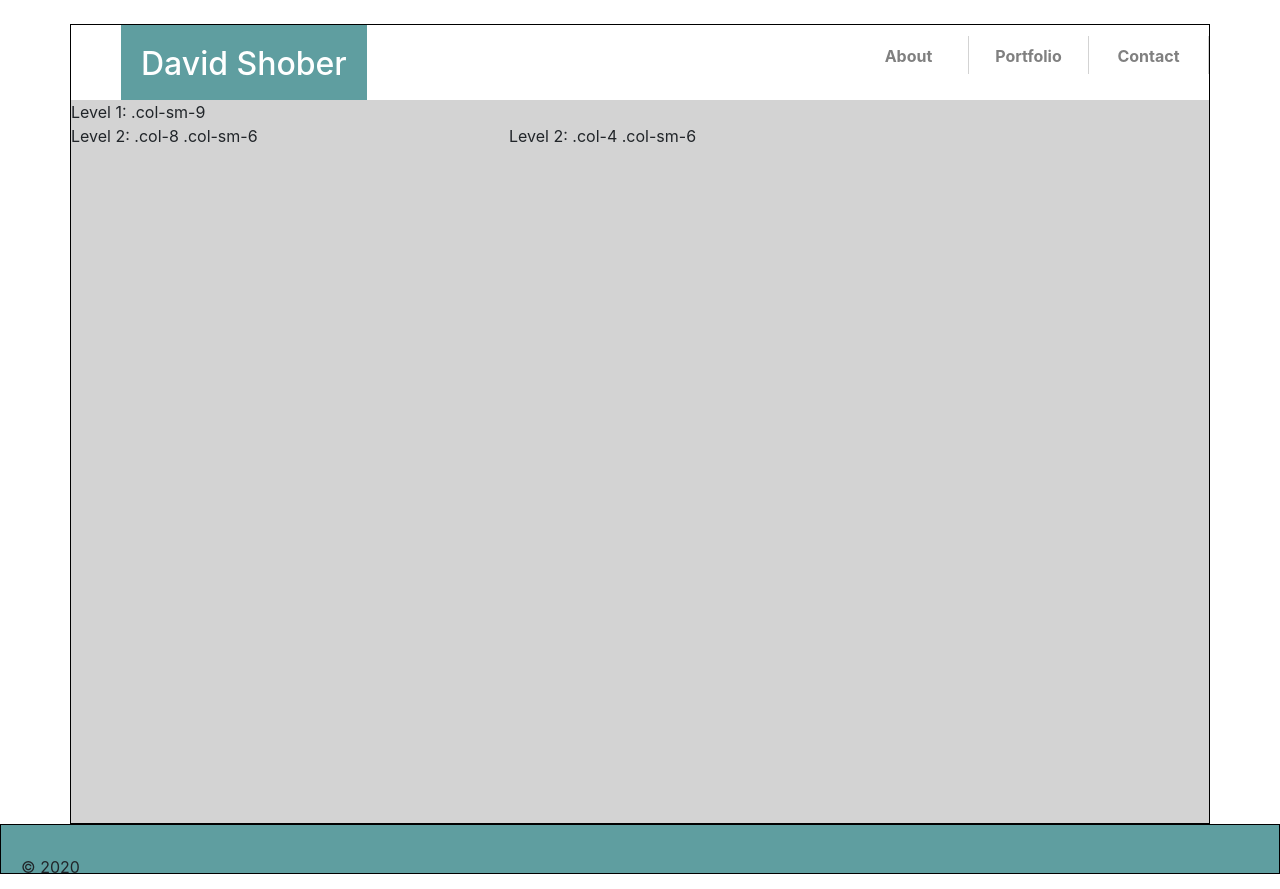
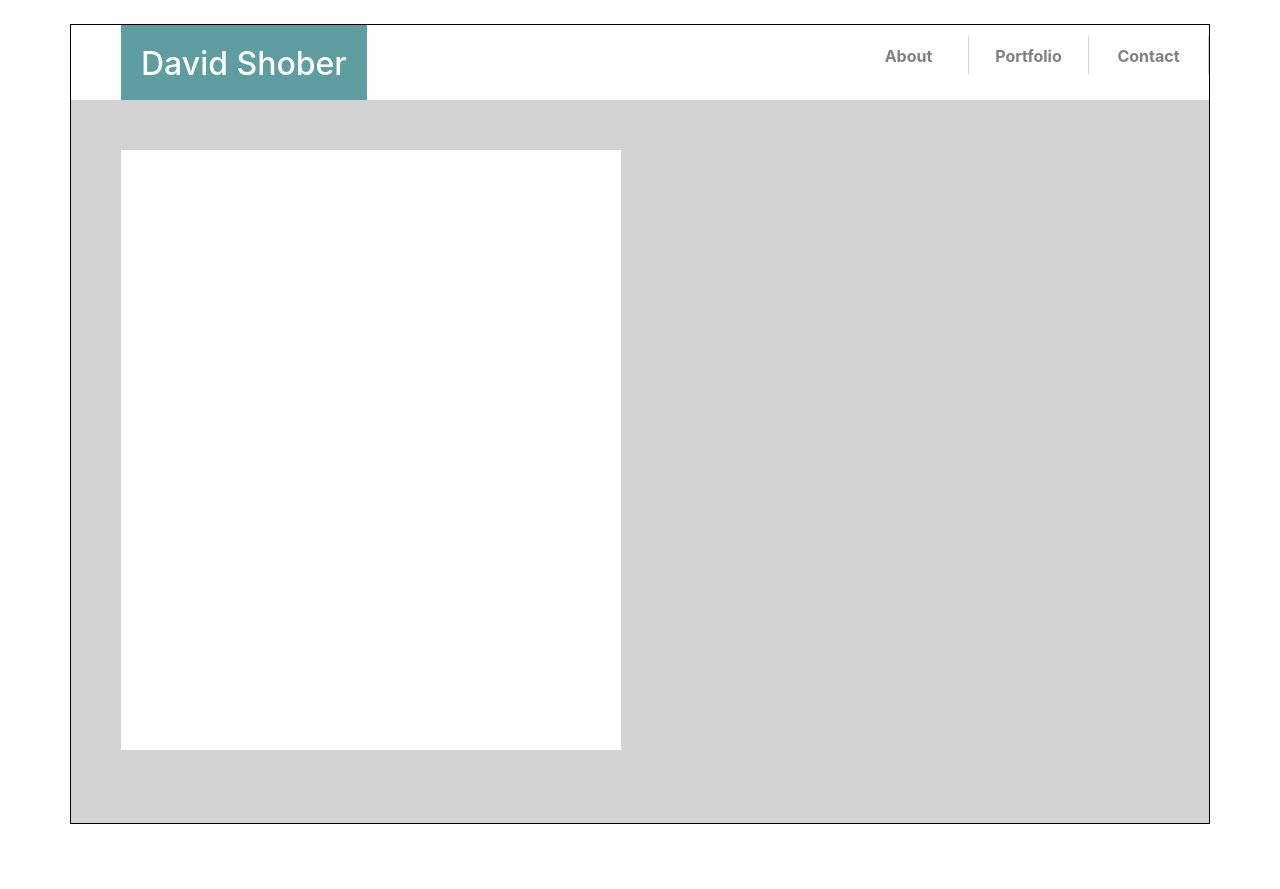
Before and after one commit to Shobes1421/homework2, a plain HTML site: page portfolio.html in a window 1280 px wide. After the commit the page ends 824 px from the top, so only its background shows below. Drawn offline with nearby package versions, Linux system fonts and the light colour scheme.

```diff
--- a/assets/style.css
+++ b/assets/style.css
@@ -1,6 +1,6 @@
 body {
     margin-left: 0px;
-    height: 100%;
+
 }
 .container {
     height: 800px;
@@ -69,7 +69,7 @@ h3 {
     margin-left: 10px;
     margin-top: 20;
     padding-left: 10px;
-    padding-top: 20px;
+    padding-top: 10px;
     padding-bottom: 20px;
     border-bottom:2px solid lightgray;
 }
@@ -86,12 +86,29 @@ p {
     padding: 10px;
 }
 
-/* About Me Css End */
+/* About Me CSS End */
+
+/* Portfolio CSS Start */
+
+.portfolio1 {
+    height: 600px;
+    width: 500px;
+    background-color: #ffff;
+    margin: 50px;
+    padding: 20px;
+    border-bottom: 1px black;
+}
+
+
+
+/* Portfolio CSS End */
 
 /* Contact CSS start */
 
 form {
+    padding-left: 10px;
     padding-top: 20px;
+    color: gray;
 }
 
 input[type=text], select, textarea {
@@ -124,11 +141,3 @@ input[type=submit]:hover {
     padding: 20px;
     border-bottom: 1px black;
 }
-
-
-
-footer {
-    height: 50px;
-    background-color: cadetblue;
-    border: 1px solid black;
-}
--- a/portfolio.html
+++ b/portfolio.html
@@ -22,31 +22,15 @@
                 </ul>
             </nav>
         </header>
-        <div class="container1">
 
-            <div class="row">
-                <div class="col-sm-9">
-                    Level 1: .col-sm-9
-                    <div class="row">
-                        <div class="col-8 col-sm-6">
-                            Level 2: .col-8 .col-sm-6
-                        </div>
-                        <div class="col-4 col-sm-6">
-                            Level 2: .col-4 .col-sm-6
-                        </div>
-                    </div>
-                </div>
-            </div>
+        <div class="portfolio1">
+
         </div>
 
 
-    </div>
 
 
-        <footer>
-            <p>&copy; 2020</p>
-        </footer>
-        <script type="text/javascript" src="assets/js/app.js"></script>
+
 </body>
     </div>
 </html>
```
Also changed, not shown: contact.html (+0 -1 lines).
